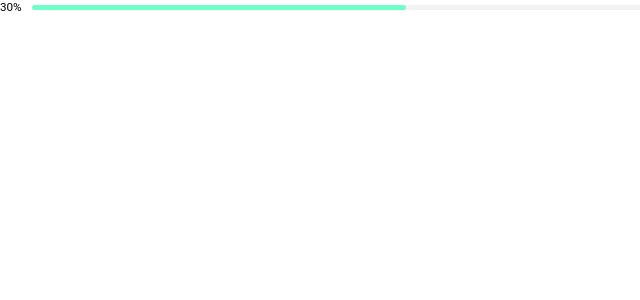
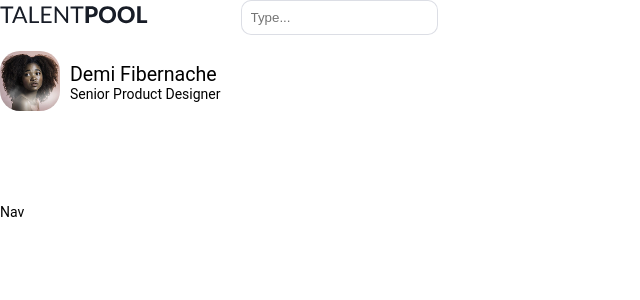
Before and after one commit to Maranaho/talentpool, a React (Vite) app: page / in a window 1280 px wide. Shown: the top 300 px of the page, without its empty margins (0-640 px from the left). Built offline with nearby package versions, Linux system fonts and the light colour scheme.

Commit message:
Input done

```diff
--- a/src/components/DashBoard/DashBoard.tsx
+++ b/src/components/DashBoard/DashBoard.tsx
@@ -1,5 +1,15 @@
-export const DashBoard = () => (
+import { useState, type ChangeEvent } from "react"
+import { Input, type Value } from "../Input"
+
+export const DashBoard = () => {
+
+  const [value,setValue] = useState<Value>(undefined)
+  return (
   <section>
-    DashBoard
+    <Input
+      value={value}
+      onChange={(event:ChangeEvent<HTMLInputElement>)=>setValue(event.target.value)}
+    />
   </section>
 )
+}
--- /dev/null
+++ b/src/components/Input/Input.module.scss
@@ -0,0 +1,18 @@
+@import "../../ds-tokens.scss";
+
+.Input {
+  background: none;
+  border:none;
+  outline: none;
+  padding: 10px;
+  border-radius: 10px;
+  box-shadow: 0 0 0 1px $inputBorder inset;
+  &:not(:disabled){
+    &:hover { box-shadow: 0 0 0 1px $inputBorderHover inset }
+    &.focus { box-shadow: 0 0 0 2px $ocean inset }
+  }
+  &:disabled {
+    opacity: .3;
+    cursor: not-allowed;
+  }
+}
--- /dev/null
+++ b/src/components/Input/Input.tsx
@@ -0,0 +1,31 @@
+import  { useState, type FC, type ChangeEventHandler } from "react"
+import styles from "./Input.module.scss"
+export type Value = string | number | undefined
+export type OnChange = ChangeEventHandler<HTMLInputElement>
+
+interface InputProps {
+  value: Value
+  onChange: OnChange
+  placeholder?:string
+  disabled?:boolean
+}
+export const Input:FC<InputProps> = ({
+  value,
+  placeholder = "Type...",
+  onChange,
+  disabled,
+}) => {
+
+  const [focus,setFocus] = useState<boolean>(false)
+  return (
+  <input
+    className={`${styles.Input} ${focus?styles.focus:""}`}
+    placeholder={placeholder}
+    value={value}
+    disabled={disabled}
+    onChange={onChange}
+    onFocus={()=>setFocus(true)}
+    onBlur={()=>setFocus(false)}
+  />
+)
+}
--- /dev/null
+++ b/src/components/Input/index.ts
@@ -0,0 +1,2 @@
+export { Input } from "./Input"
+export type { Value , OnChange } from "./Input"
--- a/src/ds-tokens.scss
+++ b/src/ds-tokens.scss
@@ -8,4 +8,7 @@
 $black:#181D27;
 $track:#f3f3f3;
 
+$inputBorder:#dcdee5;
+$inputBorderHover:#bfc3d1;
+
 $ease: cubic-bezier(0.36, 0.01, 0, 1);
--- a/src/main.tsx
+++ b/src/main.tsx
@@ -1,12 +1,11 @@
 import ReactDOM from 'react-dom/client'
 import { BrowserRouter } from 'react-router-dom'
-// import { App } from './App'
-import { Progress} from "./components/Progress"
+import { App } from './App'
+// import { Input} from "./components/Input"
 import './index.scss'
 
 ReactDOM.createRoot(document.getElementById('root')!).render(
     <BrowserRouter>
-      {/* <App /> */}
-      <Progress value={30}/>
+      <App />
     </BrowserRouter>
 )
```
